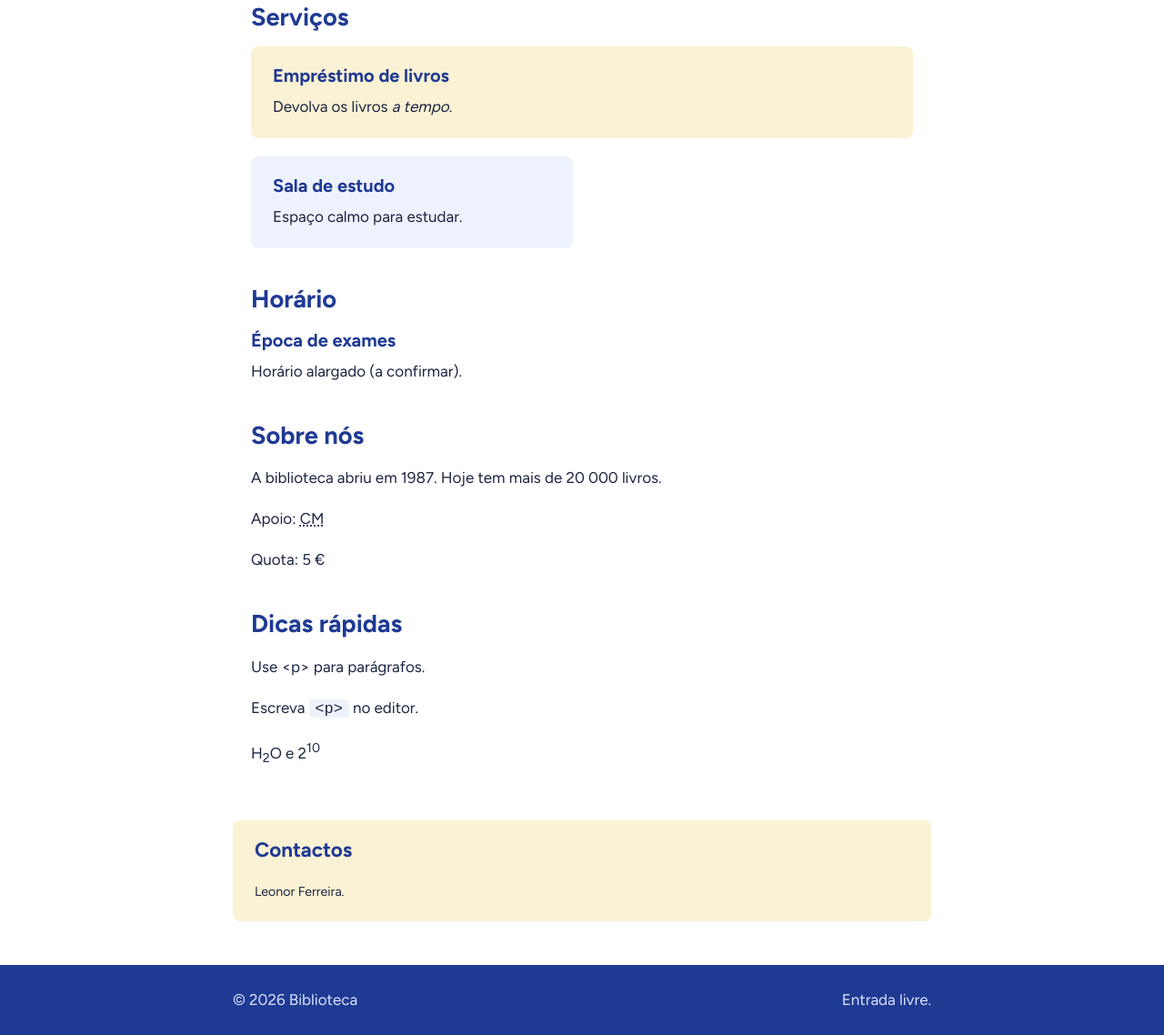
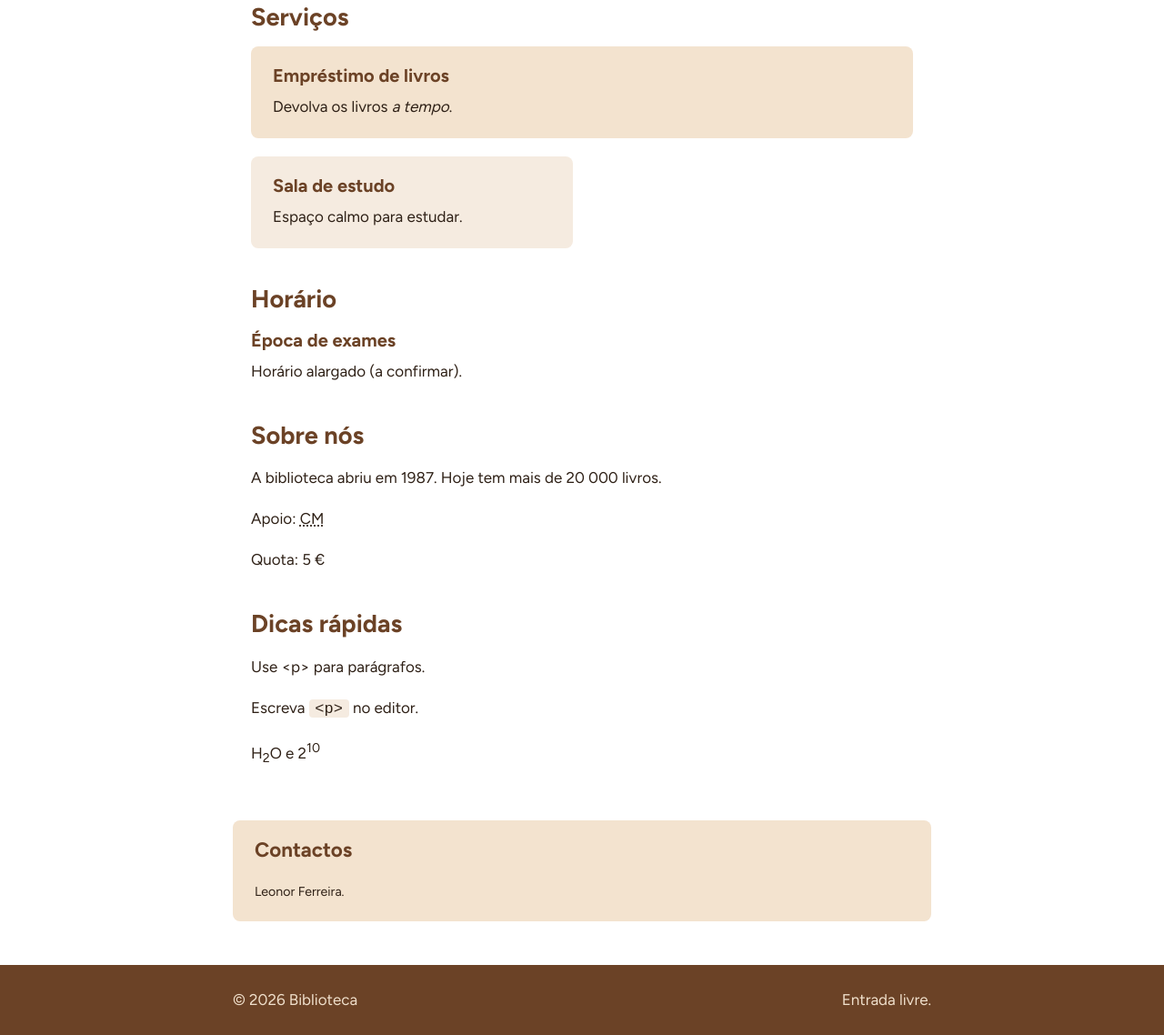
Before and after one commit to leonor118/biblioteca-do-bairro, a plain HTML site: page index.html in a window 1280 px wide. Shown: the part 437-1575 px from the top of the page at 91% size. Drawn offline with Linux system fonts and the light colour scheme.

Commit message:
Visual mais simples, com cor

```diff
--- a/estilos.css
+++ b/estilos.css
@@ -1,16 +1,16 @@
 /* Biblioteca do Bairro
    leonor ferreira . 06/11/2026
-   Versão simples: azul, branco e ocre (13/11/2026) */
+   Versão simples: castanho, branco e caramelo (13/11/2026) */
 
 @import url("https://fonts.googleapis.com/css2?family=Figtree:wght@400;600;700&display=swap");
 
 :root {
-  --cor-principal: #1f3a93;   /* azul */
-  --cor-destaque: #e0a82e;    /* ocre */
+  --cor-principal: #6b4226;   /* castanho */
+  --cor-destaque: #d4a373;    /* caramelo */
   --cor-fundo: #ffffff;
-  --cor-fundo-azul: #eef2fc;  /* azul muito claro */
-  --cor-fundo-ocre: #fbf1d4;  /* ocre muito claro */
-  --cor-texto: #1b2440;
+  --cor-fundo-claro: #f5ebe0;  /* castanho muito claro */
+  --cor-fundo-creme: #f3e3cf;  /* caramelo muito claro */
+  --cor-texto: #2e2016;
   --largura: 48rem;
 }
 
@@ -72,7 +72,7 @@ mark {
 }
 
 code {
-  background: var(--cor-fundo-azul);
+  background: var(--cor-fundo-claro);
   border-radius: 4px;
   padding: 0.05em 0.4em;
 }
@@ -83,7 +83,7 @@ address {
 
 hr {
   border: 0;
-  border-top: 1px solid var(--cor-fundo-azul);
+  border-top: 1px solid var(--cor-fundo-claro);
   margin: 1.25rem 0;
 }
 
@@ -104,7 +104,7 @@ header h1 {
 
 header p {
   margin: 0;
-  color: #dbe5ff;
+  color: #f0e0cc;
   font-size: 1.15rem;
 }
 
@@ -158,7 +158,7 @@ main section {
 }
 
 .aviso {
-  background: var(--cor-fundo-azul);
+  background: var(--cor-fundo-claro);
   border-left: 4px solid var(--cor-principal);
   padding: 1rem 1.25rem;
   margin: 0;
@@ -173,7 +173,7 @@ main section {
 }
 
 .cartao {
-  background: var(--cor-fundo-azul);
+  background: var(--cor-fundo-claro);
   border-radius: 8px;
   padding: 1.25rem 1.5rem;
 }
@@ -184,7 +184,7 @@ main section {
 
 .cartao-largo {
   grid-column: 1 / -1;
-  background: var(--cor-fundo-ocre);
+  background: var(--cor-fundo-creme);
 }
 
 /* ---------- Contactos ---------- */
@@ -193,7 +193,7 @@ aside {
   max-width: var(--largura);
   margin: 0 auto 3rem;
   padding: 1.25rem 1.5rem;
-  background: var(--cor-fundo-ocre);
+  background: var(--cor-fundo-creme);
   border-radius: 8px;
 }
 
@@ -209,7 +209,7 @@ aside p:last-child {
 
 footer {
   background: var(--cor-principal);
-  color: #dbe5ff;
+  color: #f0e0cc;
   padding: 1.5rem 1.25rem;
 }
 
```
